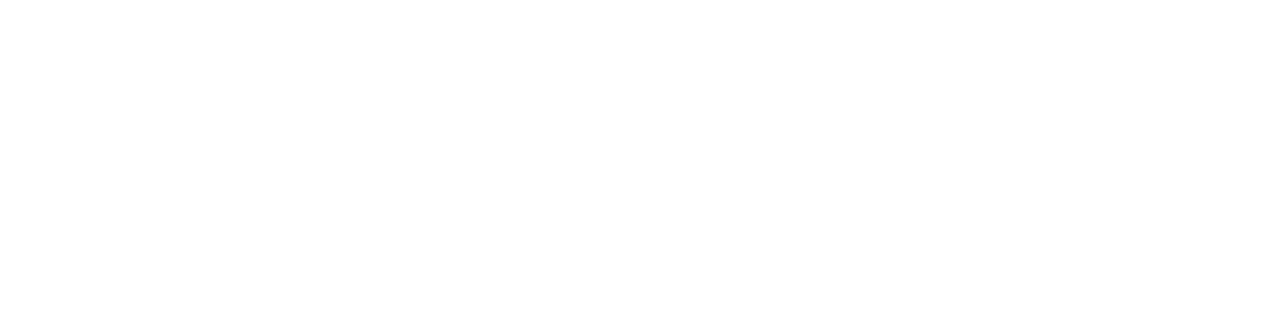
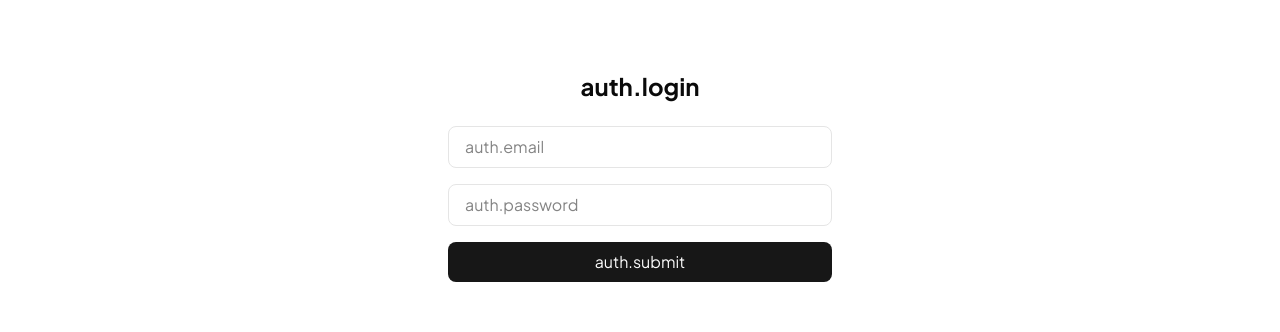
Before and after one commit to Dawid-Femin/softwareHouseUI, a Next.js app: page /1/login in a window 1280 px wide. Before the commit this address had no page. Shown: the part 218-550 px from the top of the page. Built offline with nearby package versions, Linux system fonts and the light colour scheme; no server answers.

Commit message:
feat: add login page with email and password form

```diff
--- /dev/null
+++ b/src/app/[locale]/login/page.tsx
@@ -0,0 +1,77 @@
+'use client';
+
+import { zodResolver } from '@hookform/resolvers/zod';
+import { useTranslations } from 'next-intl';
+import { useForm } from 'react-hook-form';
+import { z } from 'zod';
+import { useAuth } from '@/components/providers/AuthProvider';
+import { useRouter } from '@/i18n/navigation';
+
+const loginSchema = z.object({
+  email: z.string().email(),
+  password: z.string().min(6),
+});
+
+type LoginFormData = z.infer<typeof loginSchema>;
+
+export default function LoginPage() {
+  const t = useTranslations('auth');
+  const { login } = useAuth();
+  const router = useRouter();
+
+  const {
+    register,
+    handleSubmit,
+    setError,
+    formState: { errors, isSubmitting },
+  } = useForm<LoginFormData>({ resolver: zodResolver(loginSchema) });
+
+  const onSubmit = async (data: LoginFormData) => {
+    try {
+      await login(data.email, data.password);
+      router.push('/');
+    } catch {
+      setError('root', { message: t('errors.invalid') });
+    }
+  };
+
+  return (
+    <main className="flex flex-1 items-center justify-center py-20 px-4">
+      <div className="w-full max-w-sm">
+        <h1 className="text-2xl font-bold mb-6 text-center">{t('login')}</h1>
+        <form onSubmit={handleSubmit(onSubmit)} className="flex flex-col gap-4">
+          <div>
+            <input
+              {...register('email')}
+              type="email"
+              placeholder={t('email')}
+              className="w-full px-4 py-2 border rounded-md bg-background"
+            />
+            {errors.email && (
+              <p className="text-sm text-red-500 mt-1">{t('errors.emailInvalid')}</p>
+            )}
+          </div>
+          <div>
+            <input
+              {...register('password')}
+              type="password"
+              placeholder={t('password')}
+              className="w-full px-4 py-2 border rounded-md bg-background"
+            />
+            {errors.password && (
+              <p className="text-sm text-red-500 mt-1">{t('errors.passwordMin')}</p>
+            )}
+          </div>
+          {errors.root && <p className="text-sm text-red-500 text-center">{errors.root.message}</p>}
+          <button
+            type="submit"
+            disabled={isSubmitting}
+            className="px-6 py-2 bg-primary text-primary-foreground rounded-md hover:opacity-90 disabled:opacity-50"
+          >
+            {isSubmitting ? t('submitting') : t('submit')}
+          </button>
+        </form>
+      </div>
+    </main>
+  );
+}
```
